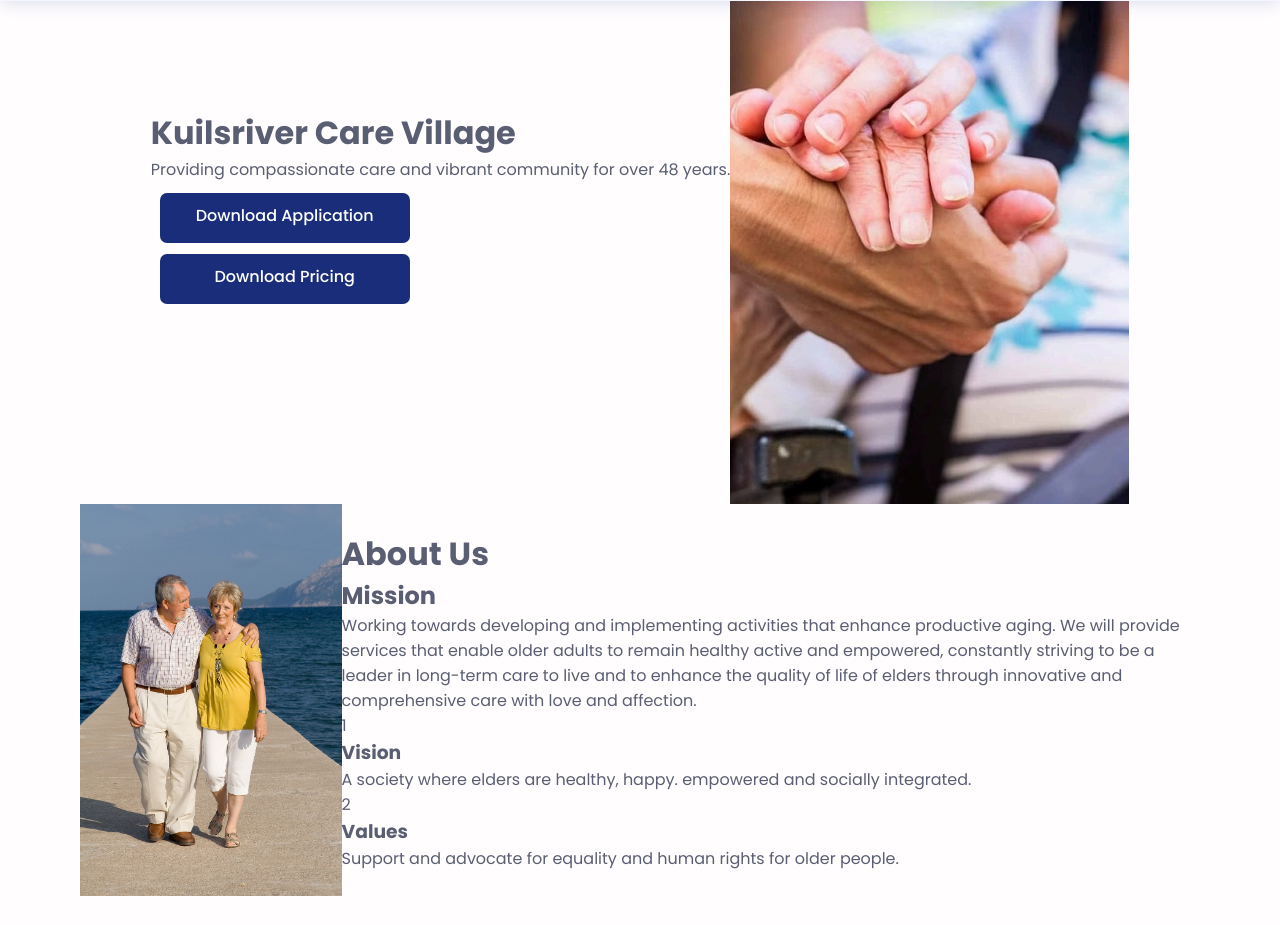
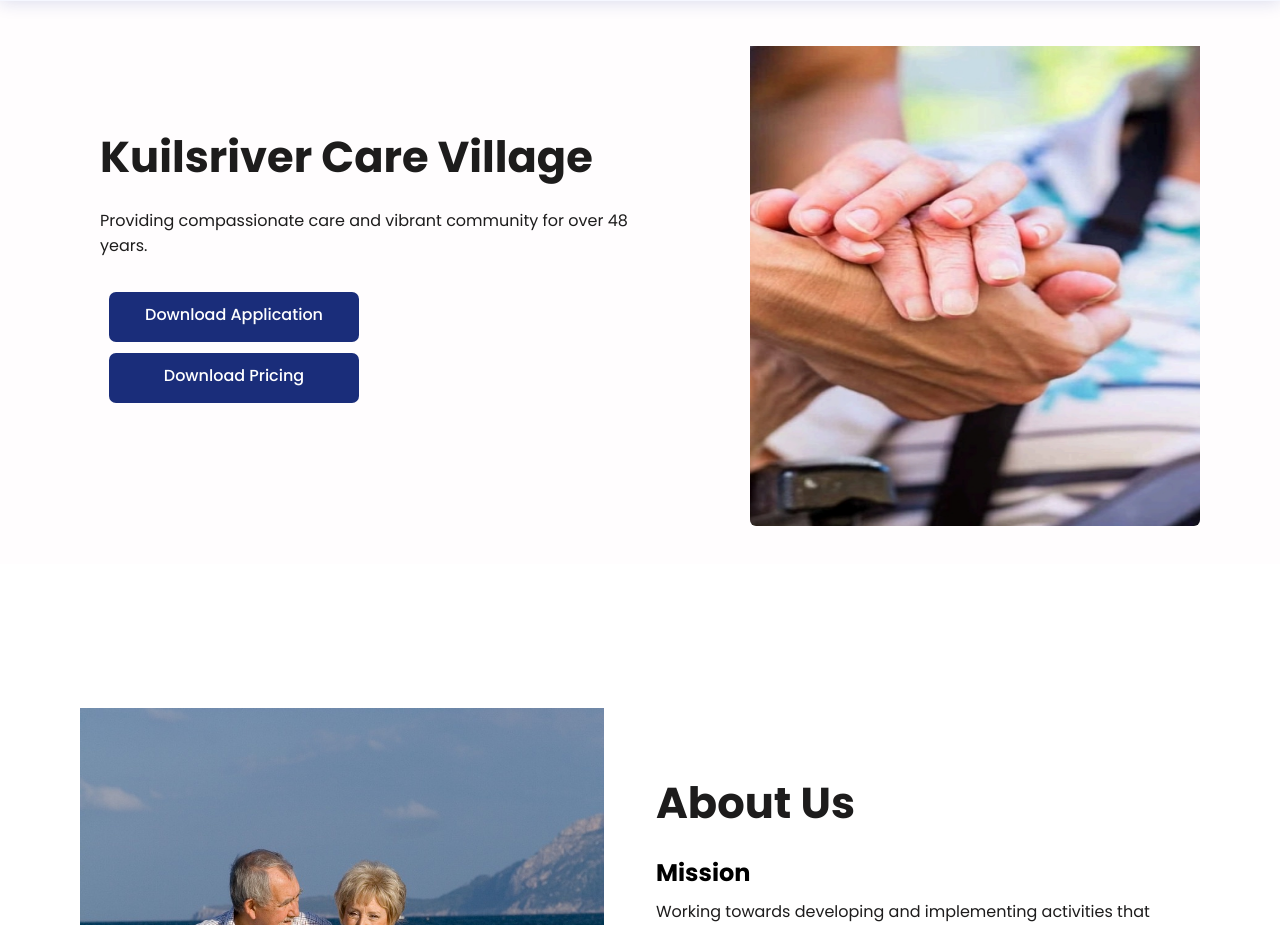
Before and after one commit to nathanjust44/kuilsrivier-care-village, a plain HTML site: page index.html in a window 1280 px wide. Shown: the part 87-1012 px from the top of the page. Drawn offline with Linux system fonts and the light colour scheme.

Commit message:
Update style.css

```diff
--- a/assets/styles/style.css
+++ b/assets/styles/style.css
@@ -84,7 +84,7 @@ img {
 /*=============== REUSABLE CSS CLASSES ===============*/
 .container {
   max-width: 1120px;
-  margin: 0 auto; /* Center the container horizontally */
+  margin: 0 auto;
 }
 
 .main {
@@ -146,41 +146,38 @@ img {
   align-items: center;
 }
 
-.left-side {
+.content-left-side {
   flex: 1;
   padding: 20px;
   margin: 1cm 0;
   padding-top: 2cm;
-  /* Other styles for left side content */
 }
 
-.left-side h1 {
-  font-size: 2.7rem; /* Set the font size of the h1 text to 0.5 times the base font size */
+.content-left-side h1 {
+  font-size: 2.7rem;
   color: rgb(29, 28, 28);
   margin-bottom: 0.5cm;
 }
 
-.left-side p {
+.content-left-side p {
   color: rgb(29, 28, 28);
   margin-bottom: 0.9cm;
 }
 
-.right-side {
+.content-right-side {
   flex: 1;
   display: flex;
   justify-content: flex-end;
   align-items: flex-start;
-  margin-top: 2.5cm;
-
-  /* Other styles for right side content */
+  margin-top: 3cm;
+  margin-bottom: 1cm;
 }
 
-.right-side img {
+.content-right-side img {
   height: 500px;
   width: 450px;
   border-radius: 6px;
   padding-top: 20px;
-  /* Other styles for the image */
 }
 
 .button {
@@ -196,9 +193,9 @@ img {
   font-weight: 500;
   margin: 4px 9px;
   cursor: pointer;
-  width: 250px; /* Set the width of the div element to 300 pixels */
+  width: 250px;
   height: 50px;
-  margin-top: 0.3cm; /* Set the width of the div element to 300 pixels */
+  margin-top: 0.3cm;
 }
 
 /* Navigation for mobile devices */
@@ -228,46 +225,142 @@ img {
   transition: color 0.4s;
 }
 
+/*=========== About Us =================*/
+
+.aboutUs-container {
+  color: black;
+  background-color: rgb(255, 255, 255);
+  padding: 10px;
+}
+
+.aboutUs-right-side {
+  flex: 1;
+  padding: 20px;
+  margin: 1cm 0;
+  padding-top: 2cm;
+}
+
+.aboutUs-right-side h1 {
+  font-size: 2.7rem;
+  color: rgb(29, 28, 28);
+  margin-bottom: 0.5cm;
+}
+
+.aboutUs-right-side p {
+  color: rgb(29, 28, 28);
+  margin-bottom: 0.9cm;
+}
+
+.aboutUs-left-side {
+  flex: 1;
+  display: flex;
+  justify-content: flex-end;
+  align-items: flex-start;
+  margin-top: 3cm;
+  margin-bottom: 1cm;
+
+  margin-right: 2rem;
+  width: calc(50% - 1rem);
+}
+
+.aboutUs-left-side img {
+  width: 100%;
+  border-radius: 6px;
+  padding-top: 20px;
+}
+
+.aboutUs-container h1 {
+  margin-bottom: 20px;
+}
+
+.mission {
+  margin-top: 20px;
+}
+
+.mission h2 {
+  font-size: 1.5rem;
+  margin-bottom: 10px;
+}
+
+.mission p {
+  font-size: 1rem;
+  line-height: 1.5;
+}
+
+.vision-values {
+  display: flex;
+  margin-top: 20px;
+}
+
+.vision,
+.values {
+  display: flex;
+  align-items: center;
+}
+
+.square-block {
+  width: 100px;
+  height: 40px;
+  background-color: #1a2d7a;
+  border-radius: 6px;
+  display: flex;
+  justify-content: center;
+  align-items: center;
+  color: white;
+  font-size: 1.5rem;
+  font-weight: bold;
+}
+
+.square-block span {
+  display: block;
+}
+
+.vision h3,
+.values h3 {
+  margin-bottom: 10px;
+}
+
+.vision-content,
+.values-content {
+  margin-left: 20px;
+  margin-top: 140px;
+}
+
 /*=============== Services ===============*/
 
 .service-container {
-  background-image: url('assets/img/Logo.png');
+  /*background-image: url("../img/blob.jpg");*/
   background-size: cover;
   background-position: center;
-  color: white;
+  color: rgb(255, 255, 255);
   padding: 70px;
   background-color: #161e3a;
-   /* Set the margin-top and margin-bottom of the section element to 2rem */
-   margin-top: 2rem;
-   margin-bottom: 2rem;
-   /* Set the opacity of the element to 0.75 */
-
-
+  position: relative;
 }
 
-.service-container h1{
+.service-container h1 {
   font-size: 2.5rem;
   padding-left: 1rem;
 }
 
 .services {
- display: flex;
- justify-content: space-around;
+  display: flex;
+  justify-content: space-around;
 }
 
 .service-card {
- width: calc(33.333% - (50px /3));
- padding:20px;
- border-radius :10px;
- margin-top :20px;
- background-color :#1A2D7A;
- border: #687194 solid 1px;
+  width: calc(33.333% - (50px / 3));
+  padding: 20px;
+  border-radius: 10px;
+  margin-top: 20px;
+  background-color: #1a2d7a;
+  border: #687194 solid 1px;
 }
 
 .medical-care h2,
 .dietary-services h2,
 .recreational-activities h2 {
- color:white;
+  color: white;
 }
 
 /*=============== DIFFERENT DEVICES ===============*/
```
